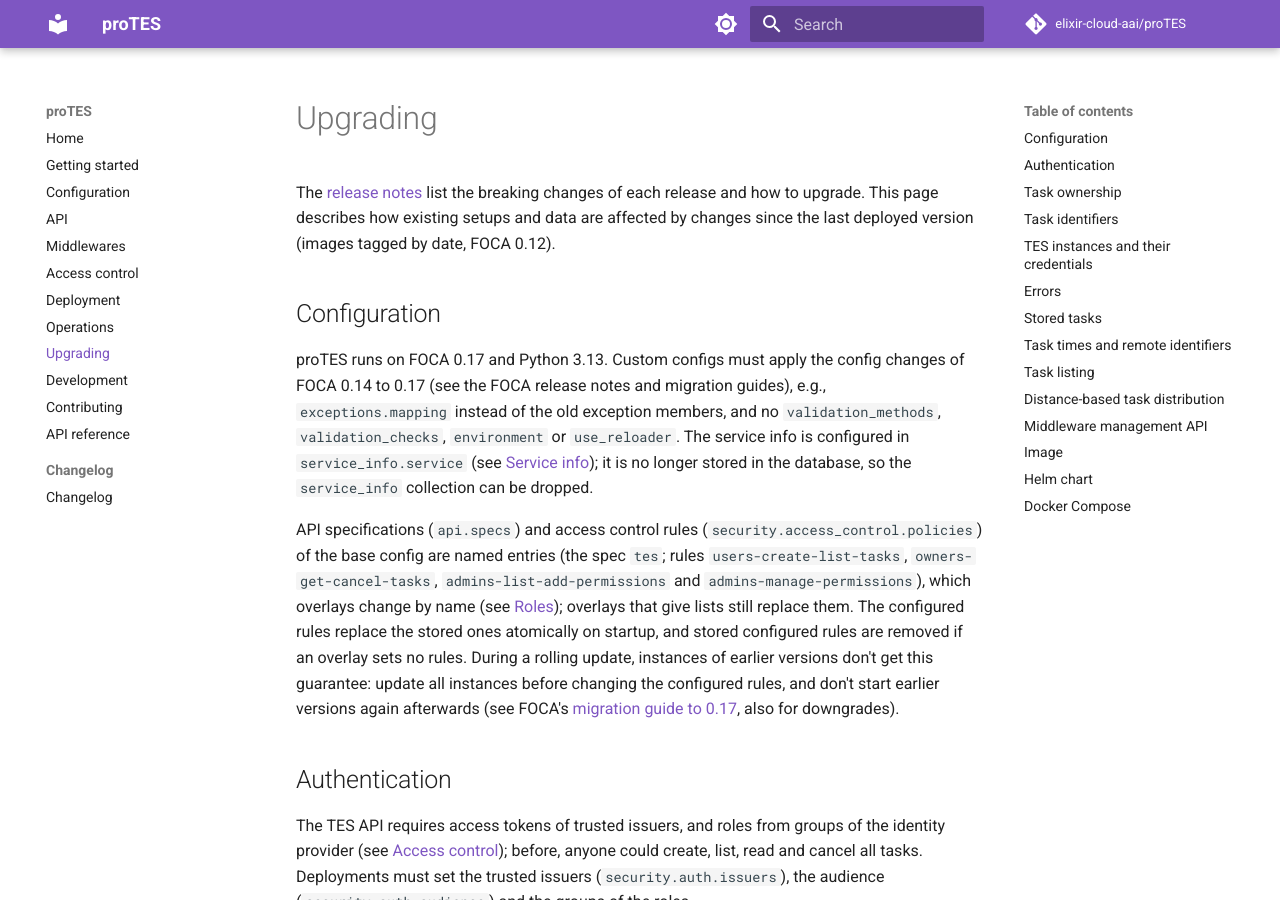
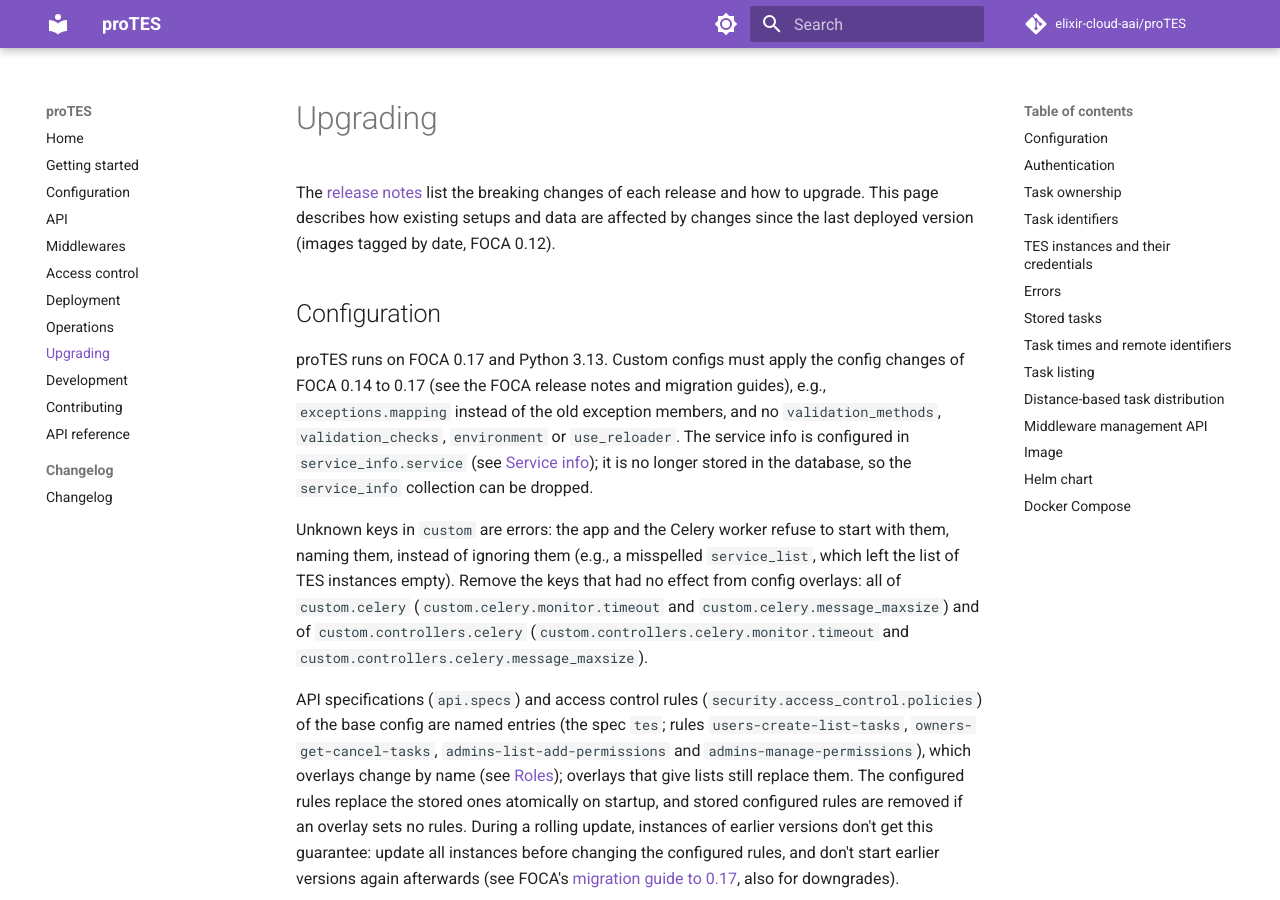
Before and after one commit to elixir-cloud-aai/proTES, an MkDocs documentation site: the page built from docs/upgrading.md, in a window 1280 px wide and 900 px high. Built offline with MkDocs 1.6.1 and Material for MkDocs 9.7.7, drawn with Linux system fonts in a browser that asks for light colours; comment, search, counter and statistics services are not loaded.

Commit message:
fix: reject unknown config keys (#281)
Co-authored-by: Claude Opus 5.5 <noreply@anthropic.com>

```diff
--- a/docs/upgrading.md
+++ b/docs/upgrading.md
@@ -15,6 +15,15 @@ members, and no `validation_methods`, `validation_checks`, `environment` or
 The service info is configured in `service_info.service` (see [Service
 info](configuration.md#service-info)); it is no longer stored in the
 database, so the `service_info` collection can be dropped.
+
+Unknown keys in `custom` are errors: the app and the Celery worker refuse
+to start with them, naming them, instead of ignoring them (e.g., a
+misspelled `service_list`, which left the list of TES instances empty).
+Remove the keys that had no effect from config overlays: all of
+`custom.celery` (`custom.celery.monitor.timeout` and
+`custom.celery.message_maxsize`) and of `custom.controllers.celery`
+(`custom.controllers.celery.monitor.timeout` and
+`custom.controllers.celery.message_maxsize`).
 
 API specifications (`api.specs`) and access control rules
 (`security.access_control.policies`) of the base config are named entries
```
Also changed, not shown: docs/configuration.md (+3 -1 lines), 3 other files.
